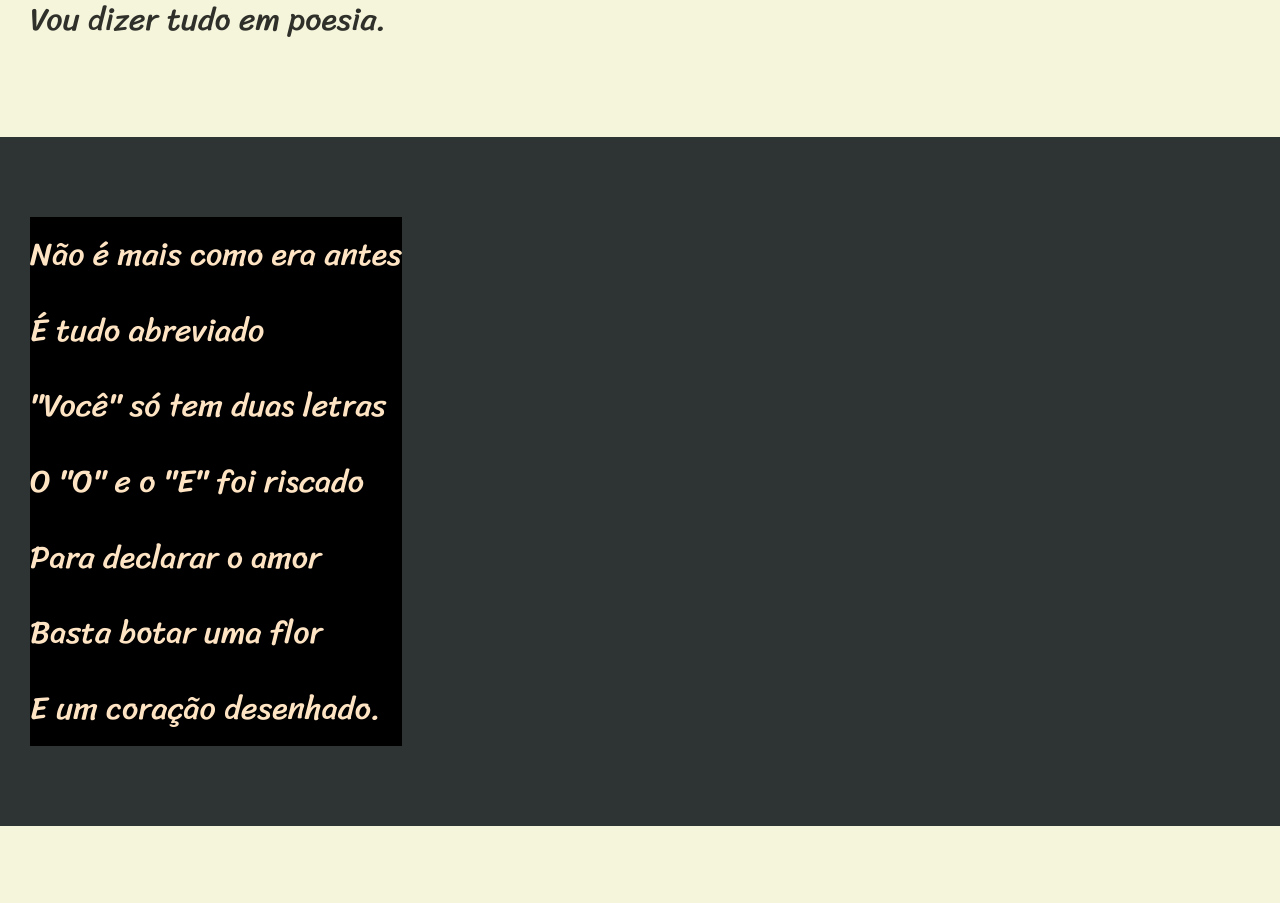
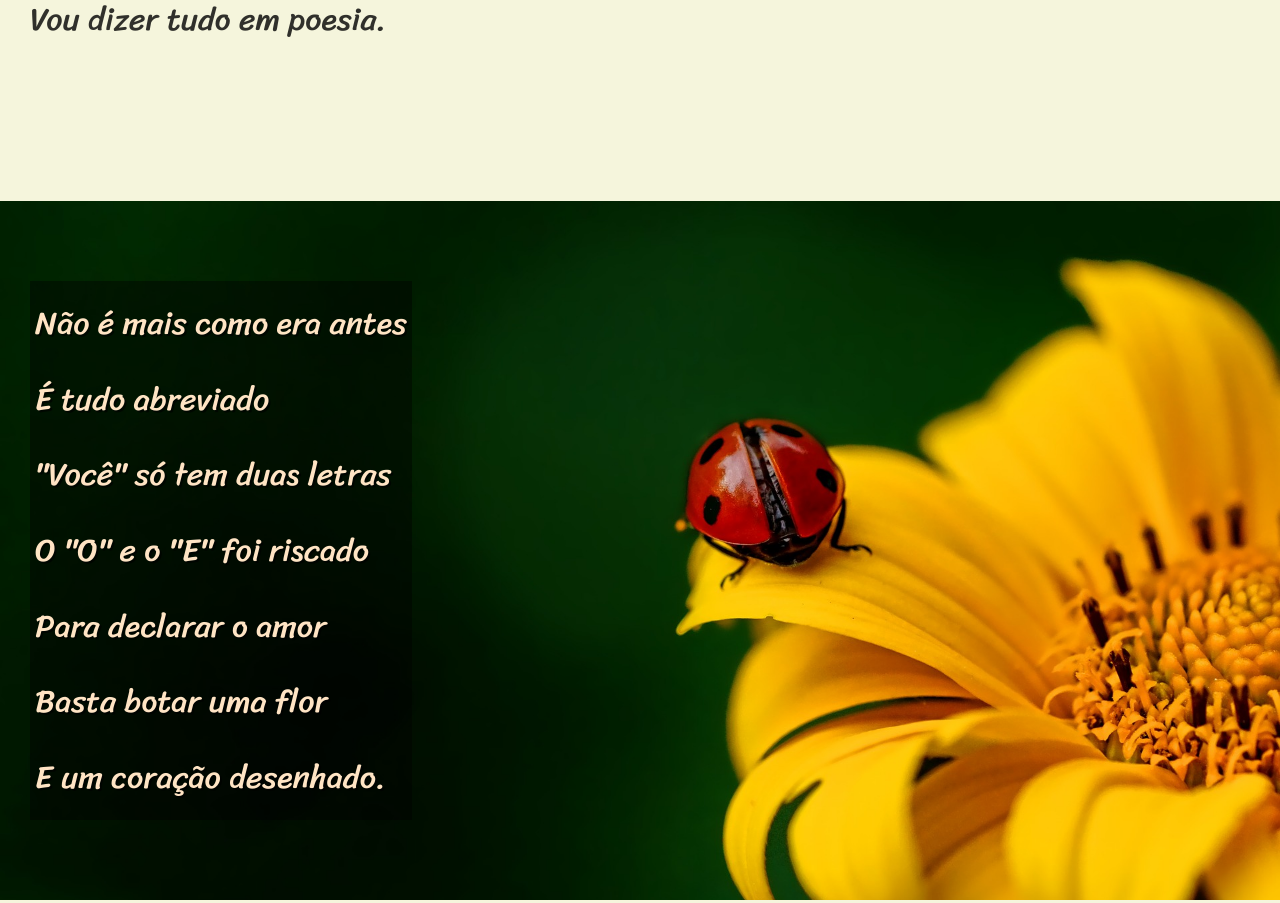
Before and after one commit to jainesilbarbosa/Estudos-ex22, a plain HTML site: page Desafio cordel/index.html in a window 1280 px wide. Shown: the part 720-1623 px from the top of the page. Drawn offline with Linux system fonts and the light colour scheme.

Commit message:
final
foi acrescentado imagens e finalizado

```diff
--- a/Desafio cordel/estilo/style.css
+++ b/Desafio cordel/estilo/style.css
@@ -58,9 +58,15 @@ section {
 
 }
 
+section > p {
+    padding-bottom: 2em;
+}
+
 section.imagem > p {
     display: inline-block;
-    background-color: rgb(0, 0, 0);
+    padding: 5px;
+    background-color: rgba(0, 0, 0, 0.414);
+    text-shadow: 2px 2px 0px rgba(0, 0, 0, 0.61);
 }
 
 section.normal {
@@ -68,11 +74,22 @@ section.normal {
     color: rgba(0, 0, 0, 0.803);
 }
 
+
 section.imagem {
-    background-color: rgba(1, 7, 7, 0.729);
+    background-color: rgba(1, 7, 7, 0.241);
     color: bisque;
 }
 
+section#img01 {
+    background-image: url(../imagens/background001.jpg);
+    background-position: right center;
+    background-size: cover;
+}
+
+section#img02 {
+    background-image: url(../imagens/background002.jpg);
+    background-size: cover;
+}
 footer {
     background-color: black;
     color: bisque;
--- a/Desafio cordel/index.html
+++ b/Desafio cordel/index.html
@@ -28,7 +28,7 @@
                     </p>
                 </section>
 
-                <section  class="imagem">
+                <section  class="imagem" id="img01">
                     <p>
                         Não é mais como era antes<br>
                         É tudo abreviado<br>
@@ -60,7 +60,7 @@
                     Decifre esse rabisco.
                 </section>
 
-                <section class="imagem">
+                <section class="imagem" id="img02">
                     <p>
                         Tenho saudade das cartas  <br>
                         Escritas com a própria mão <br>
```
